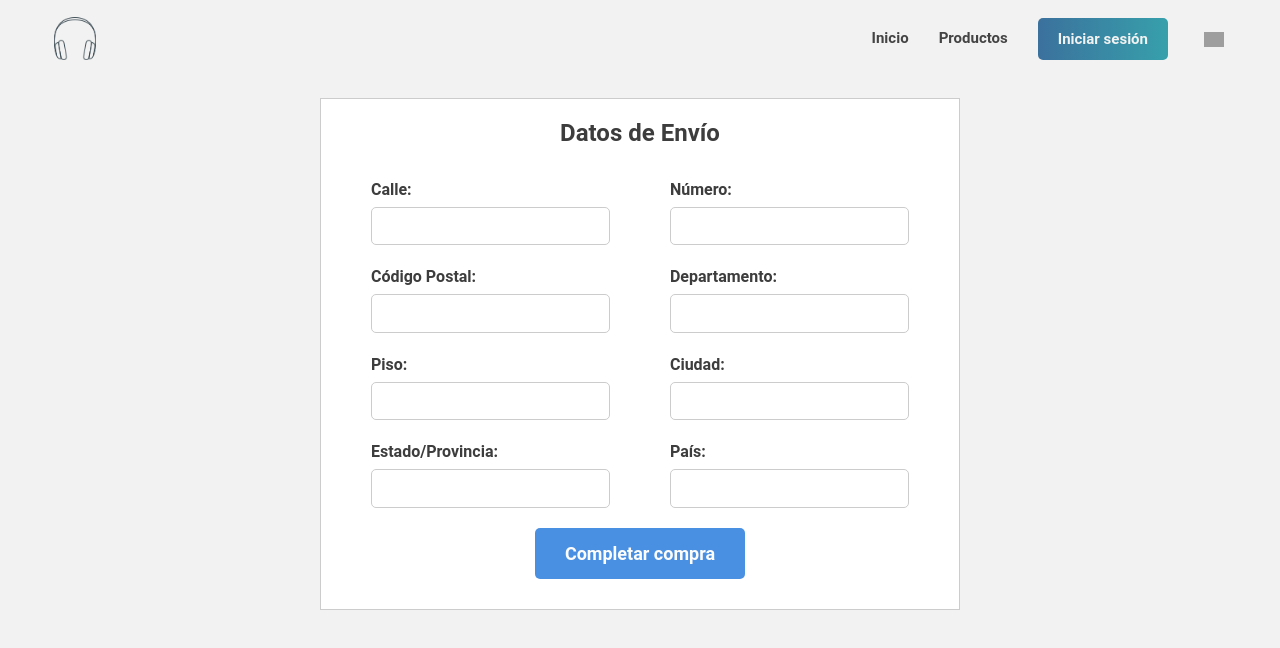
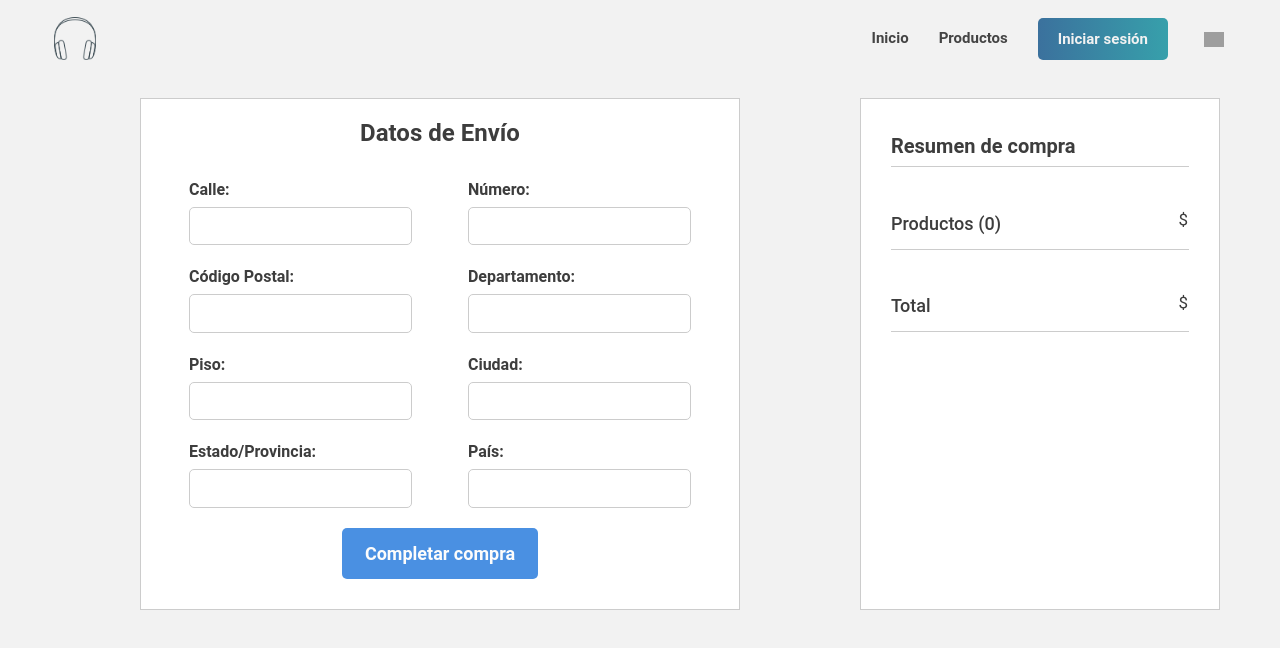
Before and after one commit to Orianamartina/Electroshop, a React (Vite) app in the folder PF-App-main/Client/: page /shipping in a window 1280 px wide. Shown: the top 648 px of the page. Built offline with nearby package versions, Linux system fonts and the light colour scheme; grey boxes are pictures that could not be loaded.

Commit message:
shipping address

```diff
--- a/PF-App-main/Client/src/components/Cart/DiscountCodeInput/discountCodeInput.scss
+++ b/PF-App-main/Client/src/components/Cart/DiscountCodeInput/discountCodeInput.scss
@@ -67,7 +67,7 @@
   font-size: 17px;
   width: 100%;
   font-weight: 700;
-  color: #fcfcfc;
+  color: #fcfcfc !important;
   background-color: var(--steel-blue-matte);
   padding: 5px;
   margin: 0;
--- a/PF-App-main/Client/src/components/ShippingAddress/ShippingAddress.jsx
+++ b/PF-App-main/Client/src/components/ShippingAddress/ShippingAddress.jsx
@@ -6,6 +6,7 @@ import PurchaseOrderButton from "../PurchaseOrderButton/PurchaseOrderButton";
 const ShippingAddress = () => {
   const { id } = JSON.parse(localStorage.getItem("userData")) ?? {};
   const cartProducts = useSelector((state) => state.cartProducts.sort((a, b) => a.id - b.id));
+  const cartDetail = useSelector((state) => state.cartDetail);
 
   const [shippingData, setShippingData] = useState({
     userId: id,
@@ -26,6 +27,7 @@ const ShippingAddress = () => {
 
   return (
     <div className="shipping">
+      <div className="shippingAddress">
         <h2>Datos de Envío</h2>
         <form>
           <div className="form-group">
@@ -63,6 +65,22 @@ const ShippingAddress = () => {
         </form>
         <PurchaseOrderButton products={cartProducts} user={id} shippingData={shippingData} />
       </div>
+      <div className="purchaseSummary">
+        <section>
+          <div>
+            <h4>Resumen de compra</h4>
+          </div>
+          <div>
+            <h5>Productos ({cartProducts.length})</h5>
+            <p>$ {cartDetail.totalPrice?.toLocaleString()}</p>
+          </div>
+          <div>
+            <h5>Total</h5>
+            <p>$ {cartDetail.discountPrice?.toLocaleString()}</p>
+          </div>
+        </section>
+      </div>
+    </div>
   );
 };
 
--- a/PF-App-main/Client/src/components/ShippingAddress/shippingAddress.scss
+++ b/PF-App-main/Client/src/components/ShippingAddress/shippingAddress.scss
@@ -1,8 +1,13 @@
 .shipping {
+  display: grid;
+  grid-template-columns: 2fr 1fr;
+  justify-items: center;
+  margin: 20px 40px;
+
+  .shippingAddress {
     display: flex;
     flex-direction: column;
-  width: 50%;
-  margin: 20px auto;
+    width: 75%;
     padding: 20px;
     border: 1px solid #ccc;
     background-color: var(--white-color);
@@ -63,3 +68,40 @@
       }
     }
   }
+
+  .purchaseSummary {
+    display: flex;
+    flex-direction: column;
+    width: 90%;
+    margin: 0 auto;
+    padding: 20px 30px;
+    border: 1px solid #ccc;
+    background-color: var(--white-color);
+
+    div {
+      display: flex;
+      justify-content: space-between;
+      margin: 40px 0;
+      border-bottom: 1px solid #ccc;
+      align-items: center;
+      font-size: 17px;
+
+      &:first-child {
+        margin-top: 15px;
+      }
+
+      h4 {
+        font-size: 20px;
+        font-weight: bold;
+      }
+
+      h5 {
+        font-size: 18px;
+      }
+
+      p {
+        letter-spacing: 1px;
+      }
+    }
+  }
+}
```
Lines whose indentation alone changed are shown as unchanged.
